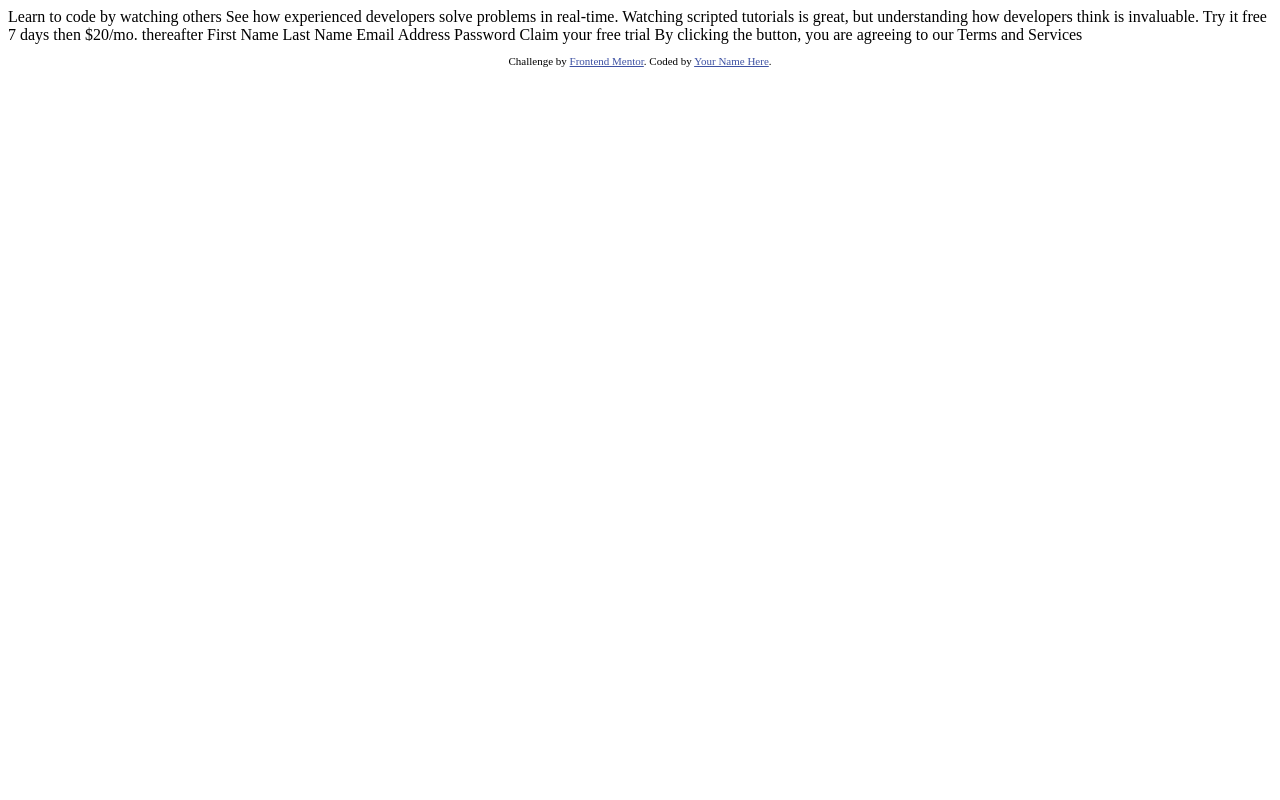
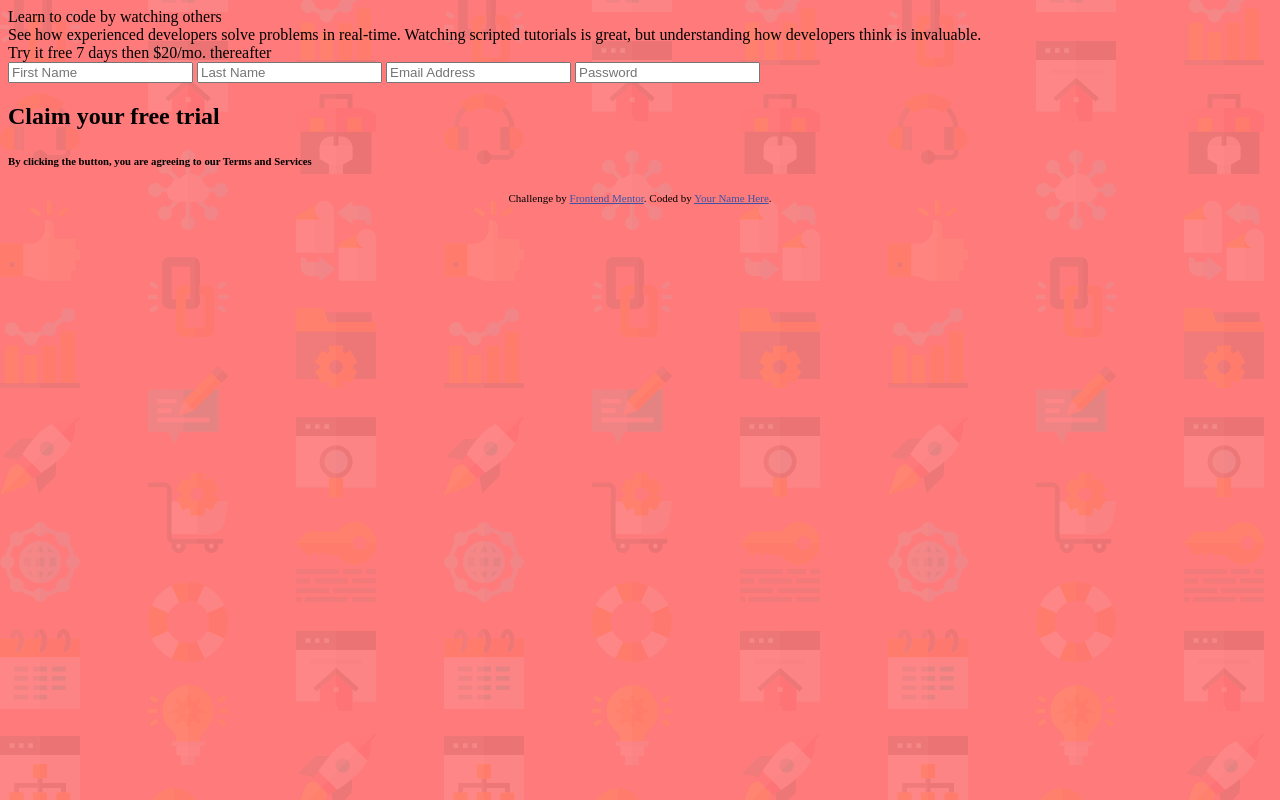
Before and after one commit to Mina-Gerges/Sign-up-Form, a plain HTML site: page index.html in a window 1280 px wide. Drawn offline with Linux system fonts and the light colour scheme.

Commit message:
Add BG + make HTML symantic

```diff
--- a/index.html
+++ b/index.html
@@ -11,21 +11,49 @@
 </head>
 <body>
 
-  Learn to code by watching others
+  <main>
 
-  See how experienced developers solve problems in real-time. Watching scripted tutorials is great,
-  but understanding how developers think is invaluable.
+    <article>
+      <section>
+        Learn to code by watching others
+      </section>
+      <section>
+        See how experienced developers solve problems in real-time. Watching scripted tutorials is great,
+        but understanding how developers think is invaluable.
+      </section>
+    </article>
 
-  Try it free 7 days then $20/mo. thereafter
+    <article>
+      <section>
+        Try it free 7 days then $20/mo. thereafter
+      </section>
+      <form>
+        <input type="text"
+        placeholder="First Name"
+        required
+        class="form-control"
+        >
+        <input type="text"
+        placeholder="Last Name"
+        required
+        class="form-control"
+        >
+        <input type="text"
+        placeholder="Email Address"
+        required
+        class="form-control"
+        >
+        <input type="text"
+        placeholder="Password"
+        required
+        class="form-control"
+        >
+        <h2> Claim your free trial </h2>
+        <h6> By clicking the button, you are agreeing to our Terms and Services</h6>
+      </form>
+    </article>
 
-  First Name
-  Last Name
-  Email Address
-  Password
-
-  Claim your free trial
-
-  By clicking the button, you are agreeing to our Terms and Services
+  </main>
 
   <footer>
     <p class="attribution">
@@ -33,5 +61,6 @@
       Coded by <a href="#">Your Name Here</a>.
     </p>
   </footer>
+
 </body>
 </html>
--- a/style.css
+++ b/style.css
@@ -1,7 +1,10 @@
 @import "https://fonts.googleapis.com/css2?family=Poppins&display=swap";
 
 
-
+body {
+    background-image: url('images/bg-intro-desktop.png');
+    background-color: hsl(0, 100%, 74%) ;
+}
 
 
 /* footer attribution  */
```
Also changed, not shown: 1 other file.
